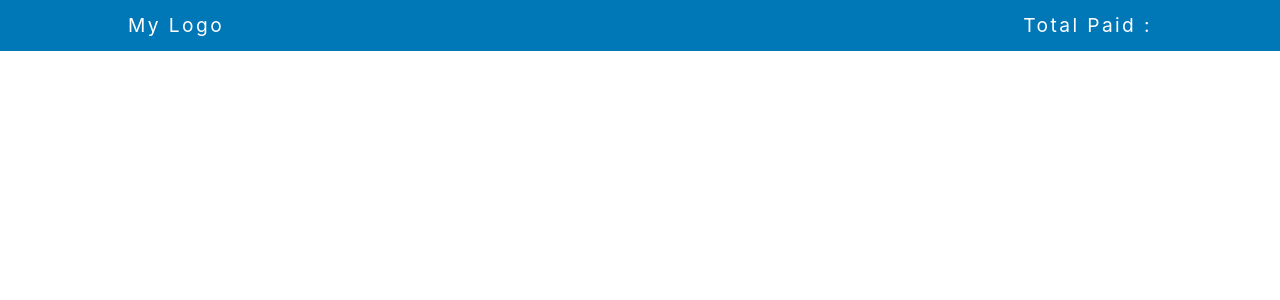
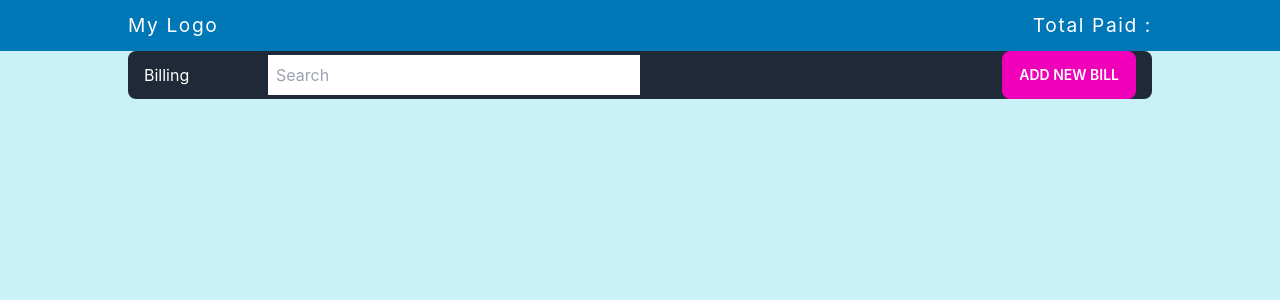
Before and after one commit to RatonRoy/Power-Hack, a React (Create React App) app: page / in a window 1280 px wide. Shown: the top 300 px of the page. Built offline with nearby package versions, Linux system fonts and the light colour scheme.

Commit message:
create the body and header section of the table

```diff
--- a/src/App.js
+++ b/src/App.js
@@ -1,10 +1,12 @@
 import Table from "./components/Pages/Table/Table";
+import Header from "./components/Shared/Header/Header";
 
 function App() {
   return (
-    <div className="">
-       <Table></Table>
-    </div>
+    <main>
+      <Header></Header>
+      <Table></Table>
+    </main>
   );
 }
 
--- a/src/components/Pages/Table/Table.css
+++ b/src/components/Pages/Table/Table.css
@@ -1,15 +1,15 @@
-.header-section{
-	background-color: #0077b6;
-	color: white;
-	padding: 0.7rem;
-}
-.header-wrap{
-	display: flex;
+.section-header{
 	width: 80vw;
 	margin: 0 auto;
+	align-items: center;
 	justify-content: space-between;
+	/* background-color: #0096c7; */
+	color: white;
+	padding: 0 1rem;
+	border-radius: 0.5rem;
+
 }
-.header-item{
-	font-size: 1.2rem;
-	letter-spacing: 0.15rem;
+.body-section{
+	background-color: #caf0f8;
+	min-height: 100vh;
 }
--- a/src/components/Pages/Table/Table.js
+++ b/src/components/Pages/Table/Table.js
@@ -3,14 +3,19 @@ import './Table.css';
 
 const Table = () => {
 	return (
-		<main>
-			<header className='header-section '>
-				<div className='header-wrap'>
-					<a className='header-item'>My Logo </a>
-					<p className='header-item'> Total Paid : </p>
+		<section className='body-section'>
+			<header className='flex section-header bg-gray-800'>
+				<div className='w-1/2 flex items-center justify-between'>
+					<p> Billing </p>
+					<input type="search" name="search" id="search" className='w-3/4 p-2' placeholder='Search' />
+				</div>
+				<div>
+					<button className='btn btn-secondary'>
+						Add New Bill
+					</button>
 				</div>
 			</header>
-		</main>
+		</section>
 	);
 };
 
--- /dev/null
+++ b/src/components/Shared/Header/Header.css
@@ -0,0 +1,15 @@
+.header-section{
+	background-color: #0077b6;
+	color: white;
+	padding: 0.7rem;
+}
+.header-wrap{
+	display: flex;
+	width: 80vw;
+	margin: 0 auto;
+	justify-content: space-between;
+}
+.header-item{
+	font-size: 1.2rem;
+	letter-spacing: 0.1rem;
+}
--- /dev/null
+++ b/src/components/Shared/Header/Header.js
@@ -0,0 +1,16 @@
+import React from 'react';
+import "./Header.css";
+
+const Header = () => {
+
+	return (
+		<header className='header-section '>
+				<div className='header-wrap'>
+					<a className='header-item'>My Logo </a>
+					<p className='header-item'> Total Paid : </p>
+				</div>
+			</header>
+	);
+};
+
+export default Header;
```
